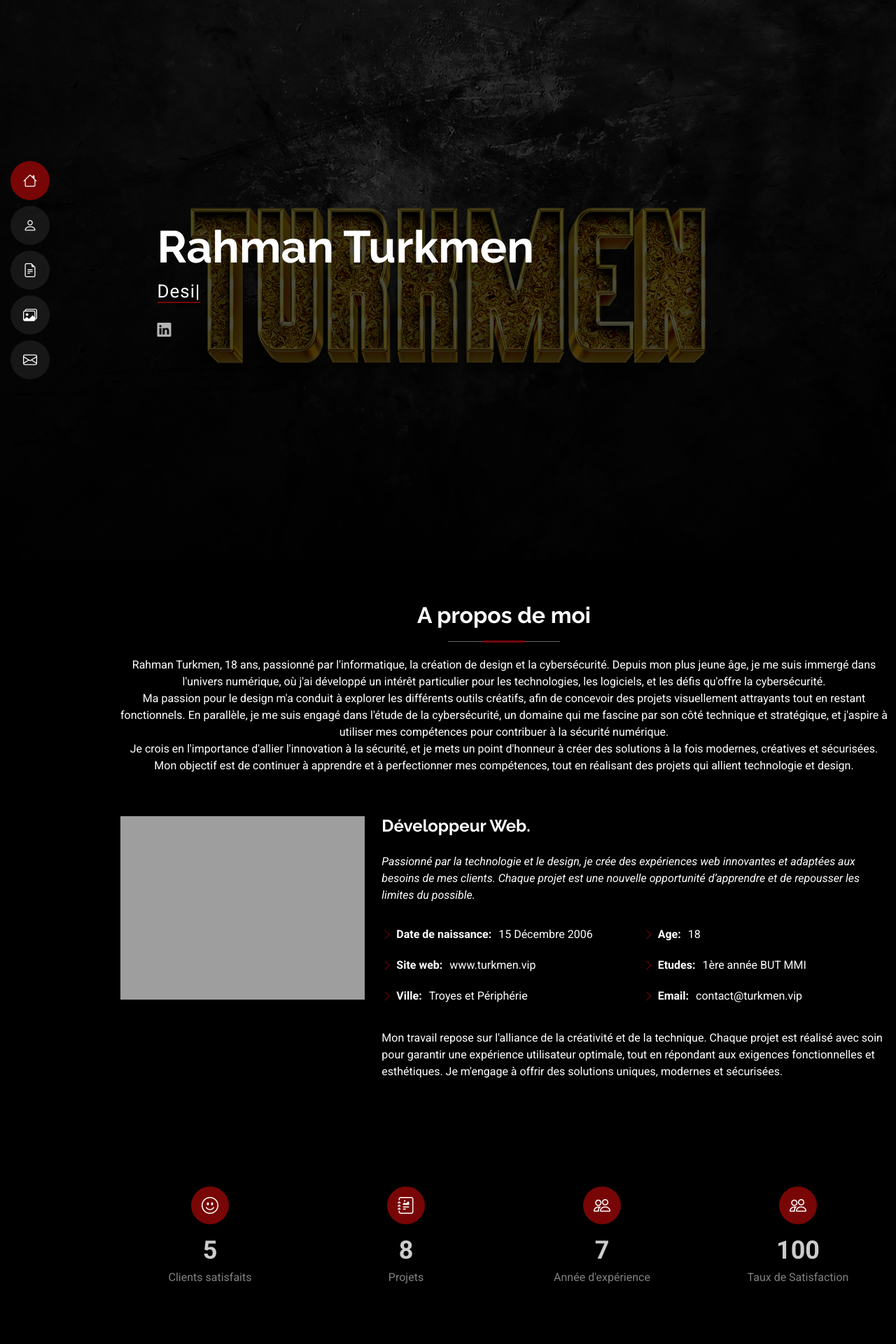
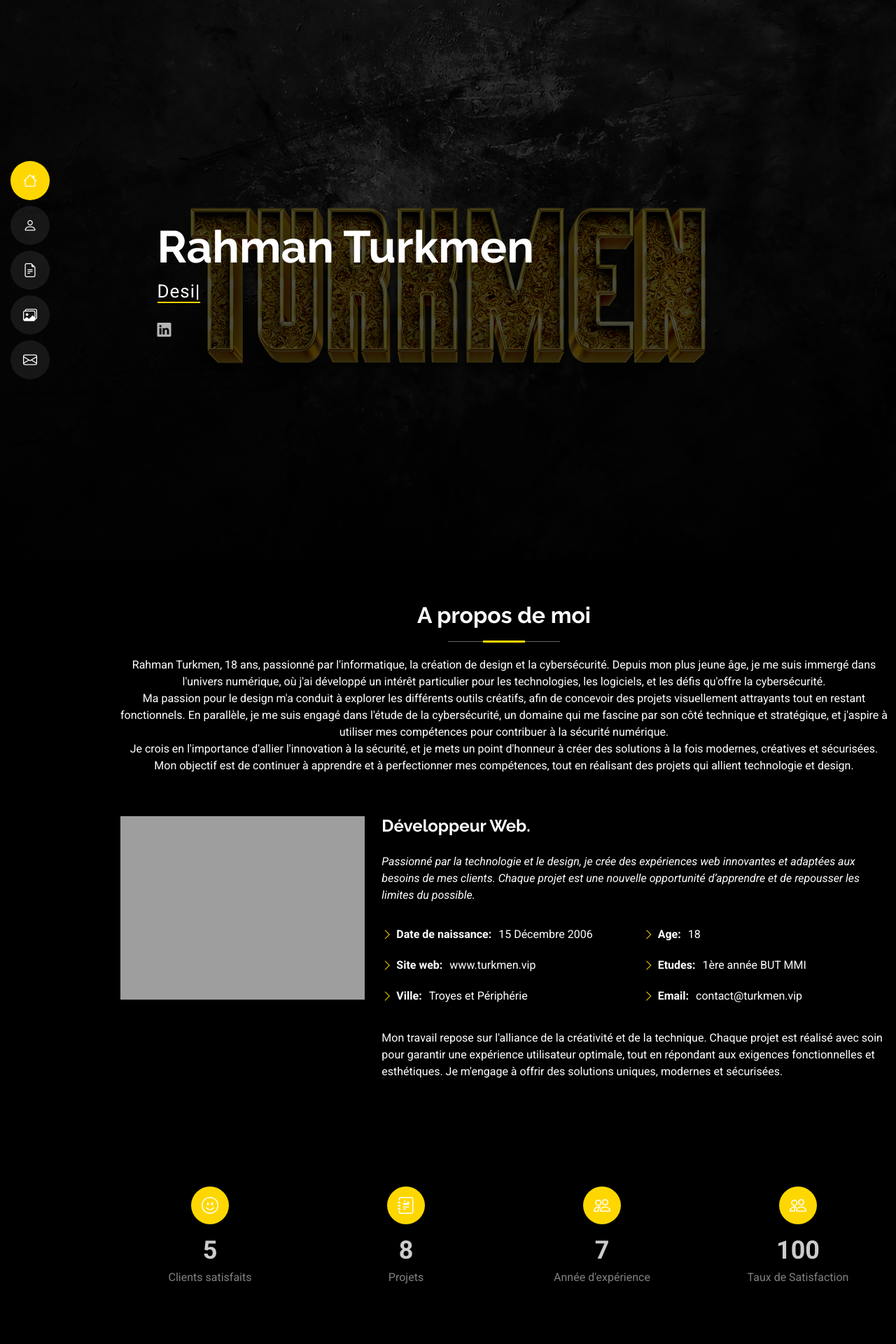
Before and after one commit to ertasguney/ertasguney, a PHP site: page / in a window 1280 px wide. Shown: the top 1920 px of the page at 70% size. Run offline with PHP 8.4, Linux system fonts and the light colour scheme; grey boxes are pictures that could not be loaded.

Commit message:
Update main.css

```diff
--- a/assets/css/main.css
+++ b/assets/css/main.css
@@ -11,7 +11,7 @@
   --background-color: #000000;
   --default-color: #ffffff;
   --heading-color: #fff;
-  --accent-color: #780606;
+  --accent-color: #FFD700;
   --surface-color: #ffffff;
   --contrast-color: #ffffff;
 }
@@ -19,11 +19,11 @@
 /* Nav Menu Colors */
 :root {
   --nav-color: #fff;
-  --nav-hover-color: #780606;
+  --nav-hover-color: #FFD700;
   --nav-mobile-background-color: #ffffff;
   --nav-dropdown-background-color: #ffffff; /* Used as the background color for dropdown items that appear when hovering over primary
   --nav-dropdown-color: #fff; /* Used for navigation links of the dropdown items in the navigation menu. */
-  --nav-dropdown-hover-color: #780606; /* Similar to --nav-hover-color, this color is applied to dropdown navigation links when they are hovered over. */
+  --nav-dropdown-hover-color: #FFD700; /* Similar to --nav-hover-color, this color is applied to dropdown navigation links when they are hovered over. */
 }
 
 /* Color Presets - These classes override global colors when applied to any section or element, providing reuse of the sam color scheme. */
@@ -1107,7 +1107,7 @@ section,
 .boutoncv {
   display: inline-block;
   padding: 12px 30px;
-  background-color: #780606; /* Vert de ton choix */
+  background-color: #FFD700; /* Vert de ton choix */
   color: #000;
   font-size: 16px;
   font-weight: bold;
```
